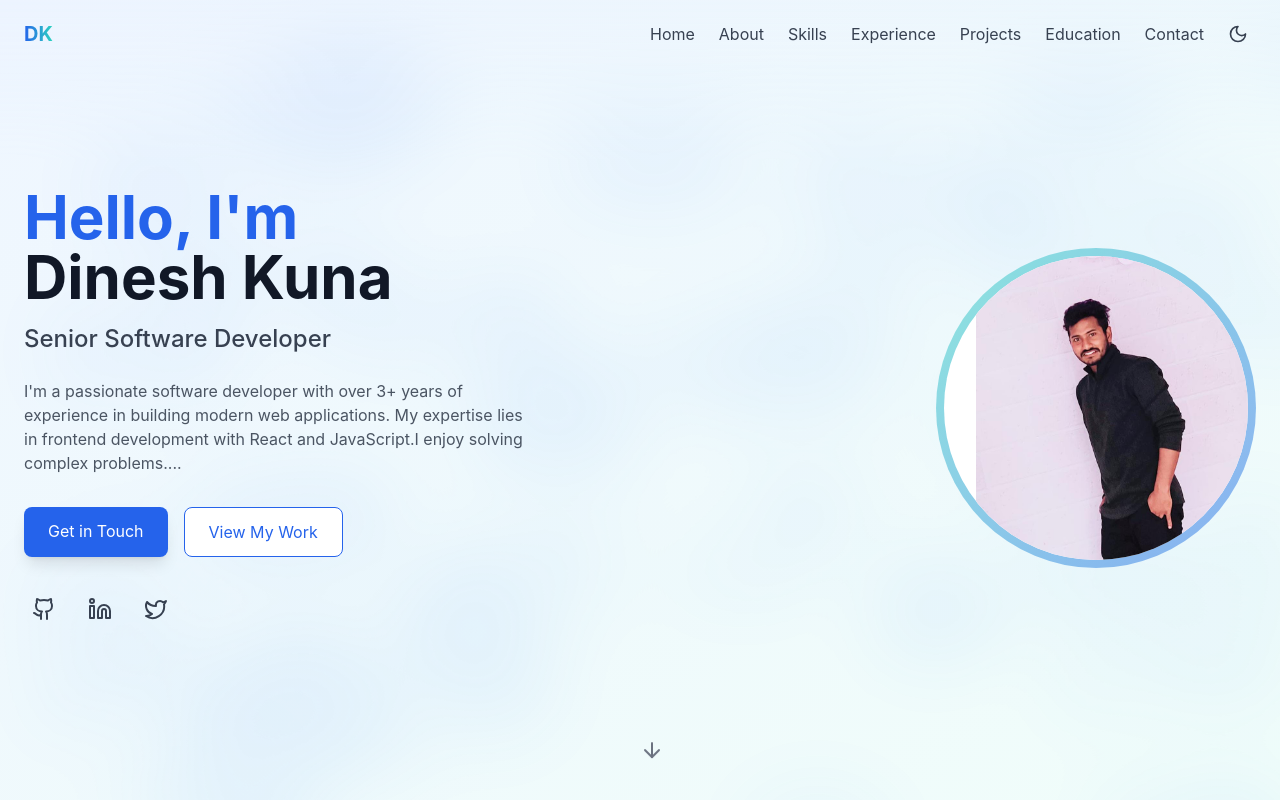
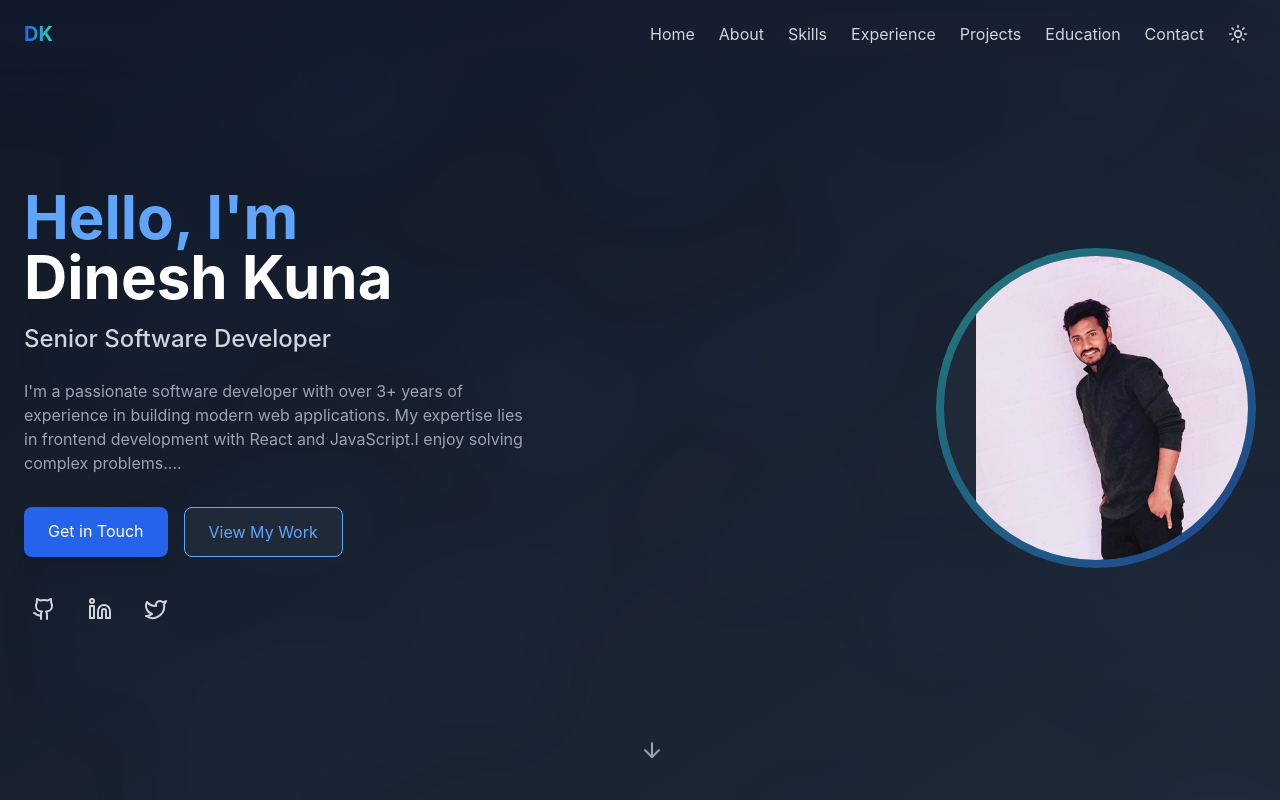
Before and after one commit to Dineshkuna/dineshportfolio, a React (Vite) app: page / in a window 1280 px wide. Shown: the top 800 px of the page. Built offline with nearby package versions, Linux system fonts and the light colour scheme.

Commit message:
modeChangeV8

```diff
--- a/src/App.tsx
+++ b/src/App.tsx
@@ -13,12 +13,12 @@ import {
 } from './components';
 
 function App() {
-  const [darkMode, setDarkMode] = useState(false);
+  const [darkMode, setDarkMode] = useState(true); // Set default to true for dark mode
 
   useEffect(() => {
-    const prefersDarkMode = window.matchMedia('(prefers-color-scheme: dark)').matches;
-    setDarkMode(prefersDarkMode);
-  }, []);
+    // Always start in dark mode
+    document.documentElement.classList.add('dark');
+  }, []); // Empty dependency array means this runs once on mount
 
   useEffect(() => {
     if (darkMode) {
```
Also changed, not shown: src/components/Header.tsx (line endings or trailing spaces).
